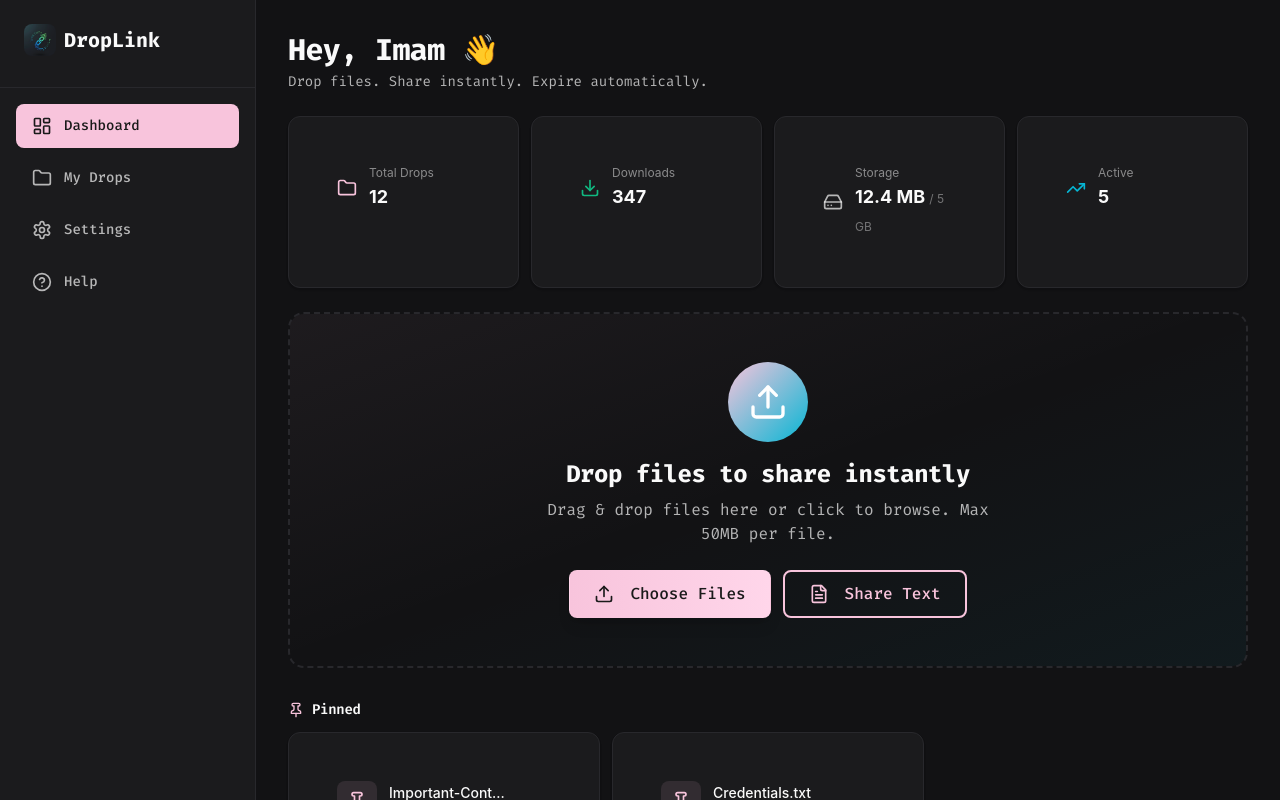
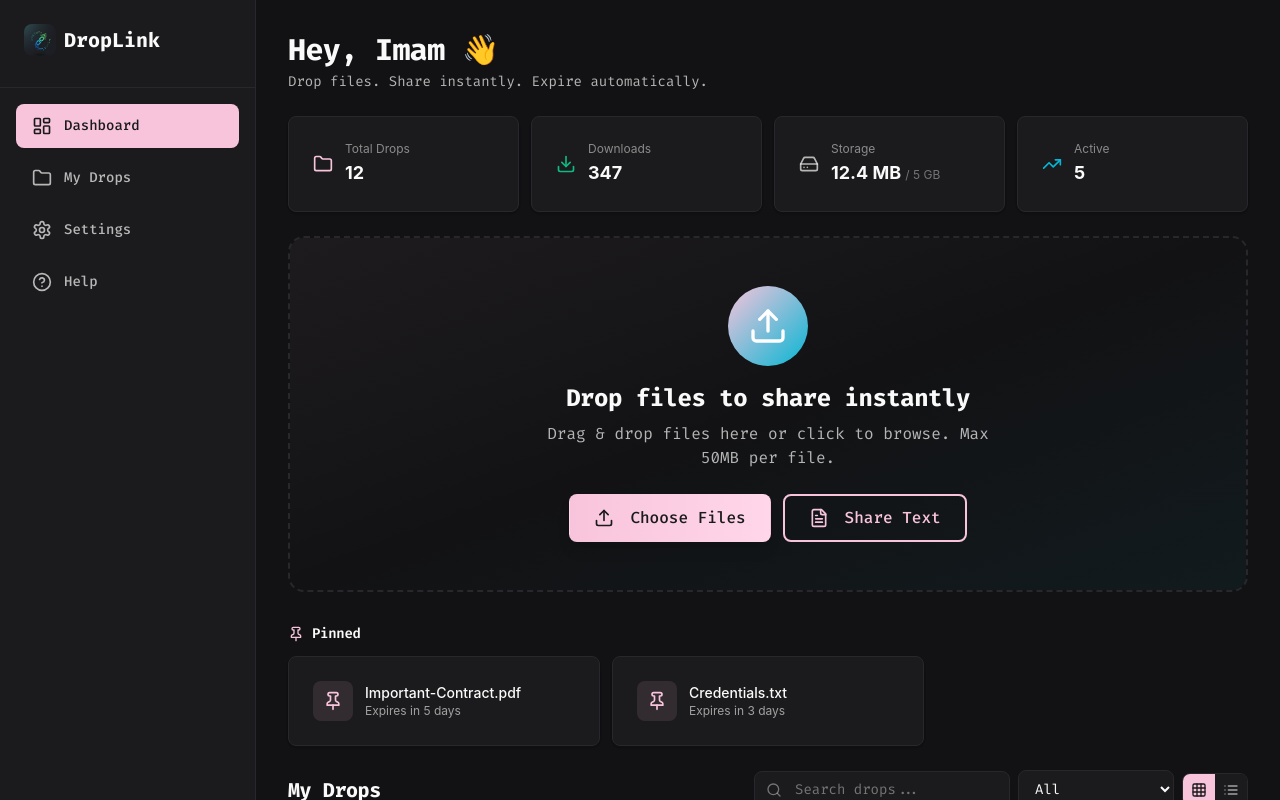
Before and after one commit to eimaam/droplink, a React (Vite) app in the folder client/: page /dashboard in a window 1280 px wide. Shown: the top 800 px of the page. Built offline with nearby package versions, Linux system fonts and the light colour scheme.

Commit message:
feat: Refactor Card component to include rounded and padding variants

```diff
--- a/client/src/components/ui/Card.tsx
+++ b/client/src/components/ui/Card.tsx
@@ -4,8 +4,12 @@ import type { CardProps as AntdCardProps } from 'antd';
 import { cva, type VariantProps } from 'class-variance-authority';
 import { cn } from '../../utils/cn';
 
+type CardVariant = 'default' | 'outlined' | 'elevated';
+type CardRounded = 'none' | 'sm' | 'md' | 'lg' | 'xl';
+type CardPadding = 'none' | 'sm' | 'md' | 'lg' | 'xl';
+
 const cardVariants = cva(
-  'rounded-xl transition-all',
+  'transition-all',
   {
     variants: {
       variant: {
@@ -15,12 +19,19 @@ const cardVariants = cva(
         outline: 'bg-transparent border-2 border-border',
         gradient: 'bg-gradient-to-br from-card to-surface border border-primary/20',
       },
+      rounded: {
+        none: 'rounded-none',
+        sm: 'rounded-sm',
+        md: 'rounded-md',
+        lg: 'rounded-lg',
+        xl: 'rounded-xl',
+      },
       padding: {
-        none: 'p-0',
-        sm: 'p-4',
-        md: 'p-6',
-        lg: 'p-8',
-        xl: 'p-12',
+        none: '!p-0',
+        sm: '!p-4',
+        md: '!p-6',
+        lg: '!p-8',
+        xl: '!p-12',
       },
       hover: {
         true: 'hover:border-primary hover:shadow-xl hover:shadow-primary/20 cursor-pointer',
@@ -29,7 +40,8 @@ const cardVariants = cva(
     },
     defaultVariants: {
       variant: 'default',
-      padding: 'md',
+      padding: 'none',
+      rounded: 'lg',
       hover: false,
     },
   }
```
